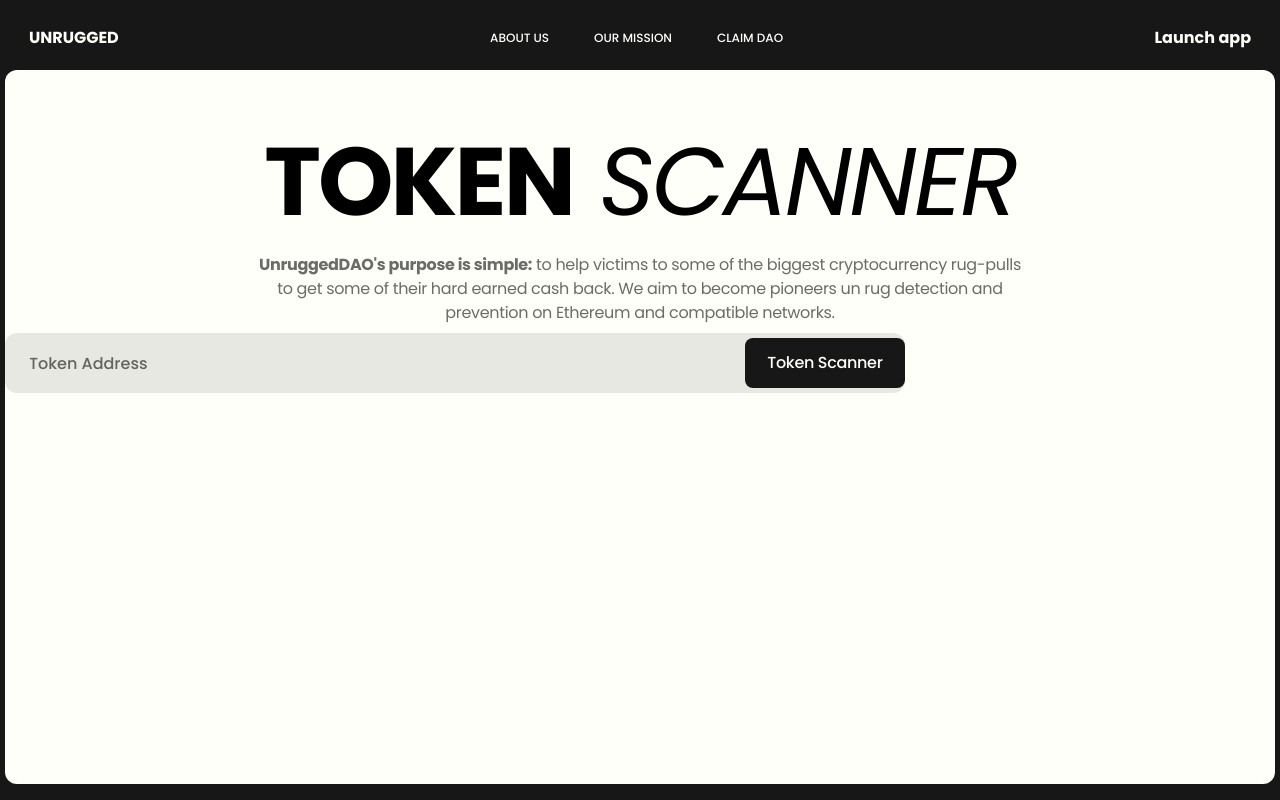
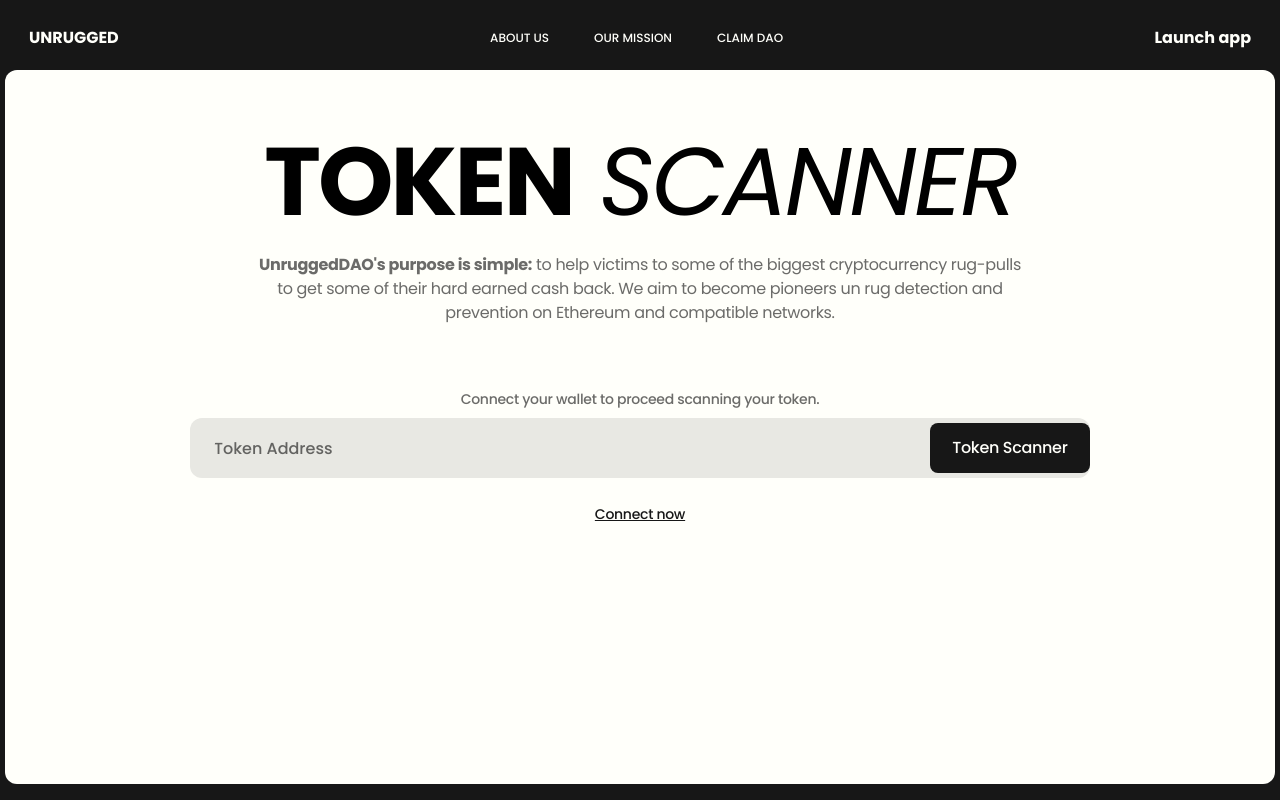
Before and after one commit to Avvyxx/unrugged, a Next.js app: page /scanner in a window 1280 px wide. Shown: the top 800 px of the page. Built offline with nearby package versions, Linux system fonts and the light colour scheme.

Commit message:
scanner page address fix

```diff
--- a/components/Scan/index.module.scss
+++ b/components/Scan/index.module.scss
@@ -15,6 +15,30 @@
   .hold {
     @apply flex justify-center;
   }
+
+  .container {
+    @apply flex flex-col items-center mt-4x8 font-main px-5x5;
+  }
+
+  .connect {
+    @apply flex justify-center items-center w-full max-w-[900px];
+  }
+
+  .top {
+    @apply whitespace-nowrap font-medium text-[14px] leading-3x7 text-lowOp tracking-[-0.02em];
+  }
+
+  .bottom {
+    @apply text-dark hidden cursor-pointer text-[14px] leading-4x4 font-medium underline tracking-[-0.02em];
+
+    &:hover {
+      @apply text-lowOp;
+    }
+  }
+
+  .res {
+    @apply block;
+  }
 }
 
 /* ------------------------------ Screen: 834px ----------------------------- */
@@ -25,6 +49,10 @@
 
   .header {
     @apply text-[96px] leading-5x19;
+  }
+
+  .container {
+    @apply mt-4x16;
   }
 }
 
@@ -37,4 +65,20 @@
   .header {
     @apply text-[120px] leading-[120px] mt-[248px];
   }
+
+  .container {
+    @apply mt-5x11;
+  }
+
+  .connect {
+    @apply justify-between;
+  }
+
+  .bottom {
+    @apply block;
+  }
+
+  .res {
+    @apply hidden;
+  }
 }
--- a/components/Scan/index.tsx
+++ b/components/Scan/index.tsx
@@ -1,14 +1,16 @@
+import clsx from "clsx";
 import Address from "../Address";
 import styles from "./index.module.scss";
 
 const Scan = () => {
-  // prettier-ignore
   return (
     <>
+      {/* prettier-ignore */}
       <h1 className={styles.header}>
         <em><b className={styles.notItalicized}>TOKEN</b> SCANNER</em>
       </h1>
       <div className={styles.hold}>
+        {/* prettier-ignore */}
         <p className={styles.purpose}>
           <b className={styles.starter}>UnruggedDAO&apos;s purpose is simple:</b> to
           help victims to some of the biggest cryptocurrency rug-pulls to get
@@ -16,7 +18,16 @@ const Scan = () => {
           detection and prevention on Ethereum and compatible networks.
         </p>
       </div>
-      <Address />
+      <div className={styles.container}>
+        <div className={styles.connect}>
+          <p className={styles.top}>
+            Connect your wallet to proceed scanning your token.
+          </p>
+          <p className={styles.bottom}>Connect now</p>
+        </div>
+        <Address />
+        <p className={clsx(styles.bottom, styles.res)}>Connect now</p>
+      </div>
     </>
   );
 };
```
